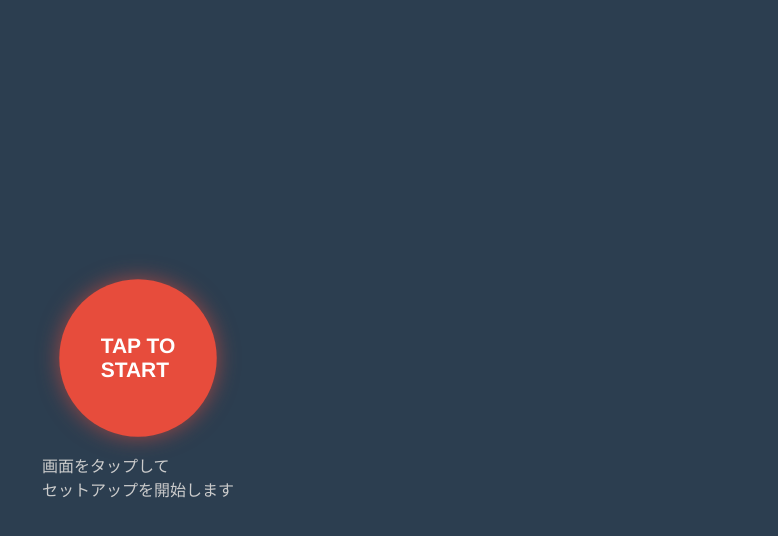
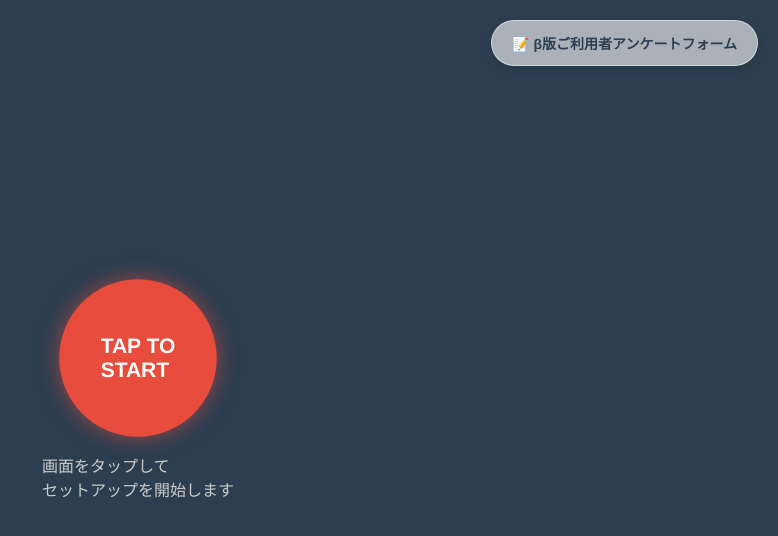
Before and after one commit to issan9411-tech/my-virtual-office, a website: page public/index.html in a window 1280 px wide. Shown: the whole page, without its empty margins (502-1280 px from the left). Drawn offline with nearby package versions, Linux system fonts and the light colour scheme.

Commit message:
Add files via upload

```diff
--- a/public/index.html
+++ b/public/index.html
@@ -3,7 +3,7 @@
 <head>
     <meta charset="UTF-8">
     <meta name="viewport" content="width=device-width, initial-scale=1.0, maximum-scale=1.0, user-scalable=no">
-    <title>Virtual Office</title>
+    <title>Virtual Office (Beta)</title>
 
     <link rel="icon" href="favicon.png">
 
@@ -15,6 +15,42 @@
             position: absolute; top: 20px; left: 20px; width: 60px; height: 60px;
             z-index: 80; object-fit: contain; pointer-events: none;
             filter: drop-shadow(0 2px 5px rgba(0,0,0,0.3));
+        }
+
+        /* ★追加: アンケートリンクボタン */
+        #survey-link {
+            position: fixed;
+            top: 20px;
+            right: 20px;
+            background: rgba(255, 255, 255, 0.6); /* 半透明の白 */
+            padding: 12px 20px;
+            border-radius: 30px;
+            color: #2c3e50;
+            text-decoration: none;
+            font-weight: bold;
+            font-size: 14px;
+            z-index: 300; /* 全てのモーダルの上に表示 */
+            backdrop-filter: blur(5px); /* すりガラス効果 */
+            border: 1px solid rgba(255,255,255,0.5);
+            box-shadow: 0 4px 10px rgba(0,0,0,0.1);
+            transition: all 0.3s ease;
+            display: flex;
+            align-items: center;
+            gap: 8px;
+        }
+        #survey-link:hover {
+            background: rgba(255, 255, 255, 0.95);
+            transform: translateY(-2px);
+            box-shadow: 0 6px 15px rgba(0,0,0,0.2);
+        }
+        /* スマホでの位置調整 */
+        @media (max-width: 600px) {
+            #survey-link {
+                top: 10px;
+                right: 10px;
+                font-size: 11px;
+                padding: 8px 12px;
+            }
         }
 
         /* 共通モーダル */
@@ -52,7 +88,6 @@
         .btn-blue { background: #3498db; }
         .btn-gray { background: #7f8c8d; }
 
-        /* マイクテストバー (共通クラス) */
         .mic-bar-bg { width: 100%; height: 10px; background: #eee; border-radius: 5px; margin-bottom: 15px; overflow: hidden; }
         .mic-bar-fill { width: 0%; height: 100%; background: #27ae60; transition: width 0.1s; }
 
@@ -85,6 +120,10 @@
 
     <img id="site-logo" src="icon.png" alt="Logo">
 
+    <a id="survey-link" href="https://forms.gle/bSYVyZeg11F68GGa7" target="_blank">
+        📝 β版ご利用者アンケートフォーム
+    </a>
+
     <div id="start-overlay" class="modal-overlay">
         <div class="start-btn-circle" onclick="startSetup()">TAP TO<br>START</div>
         <p style="margin-top:20px; color:#ccc;">画面をタップして<br>セットアップを開始します</p>
@@ -108,14 +147,11 @@
     <div id="settings-modal" class="modal-overlay" style="display: none;">
         <div class="panel">
             <h3>デバイス設定</h3>
-
             <label>マイク選択</label>
             <select id="micSelectInGame"></select>
             <div class="mic-bar-bg"><div id="mic-visualizer-bar-game" class="mic-bar-fill"></div></div>
-
             <label>スピーカー選択</label>
             <select id="speakerSelectInGame"></select>
-
             <button onclick="applySettings()" class="btn btn-blue">設定を適用する</button>
             <button onclick="closeSettings()" class="btn btn-gray" style="margin-top:10px;">閉じる</button>
         </div>
```
